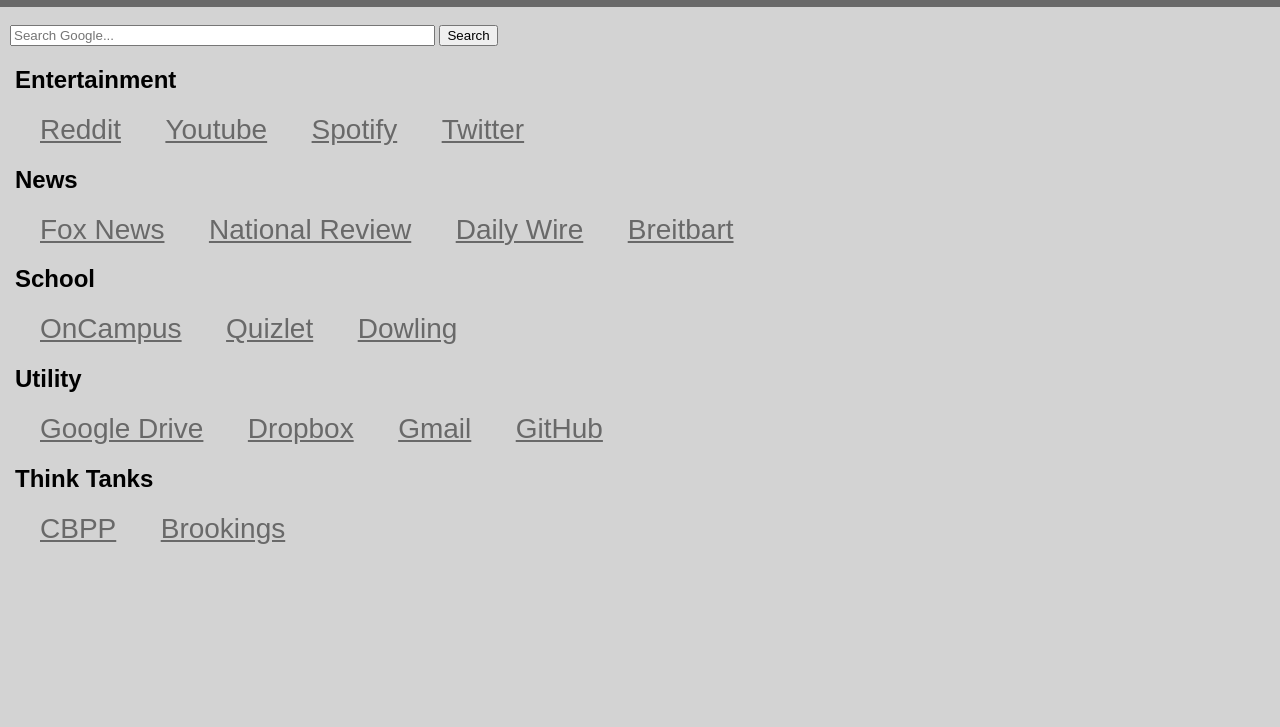
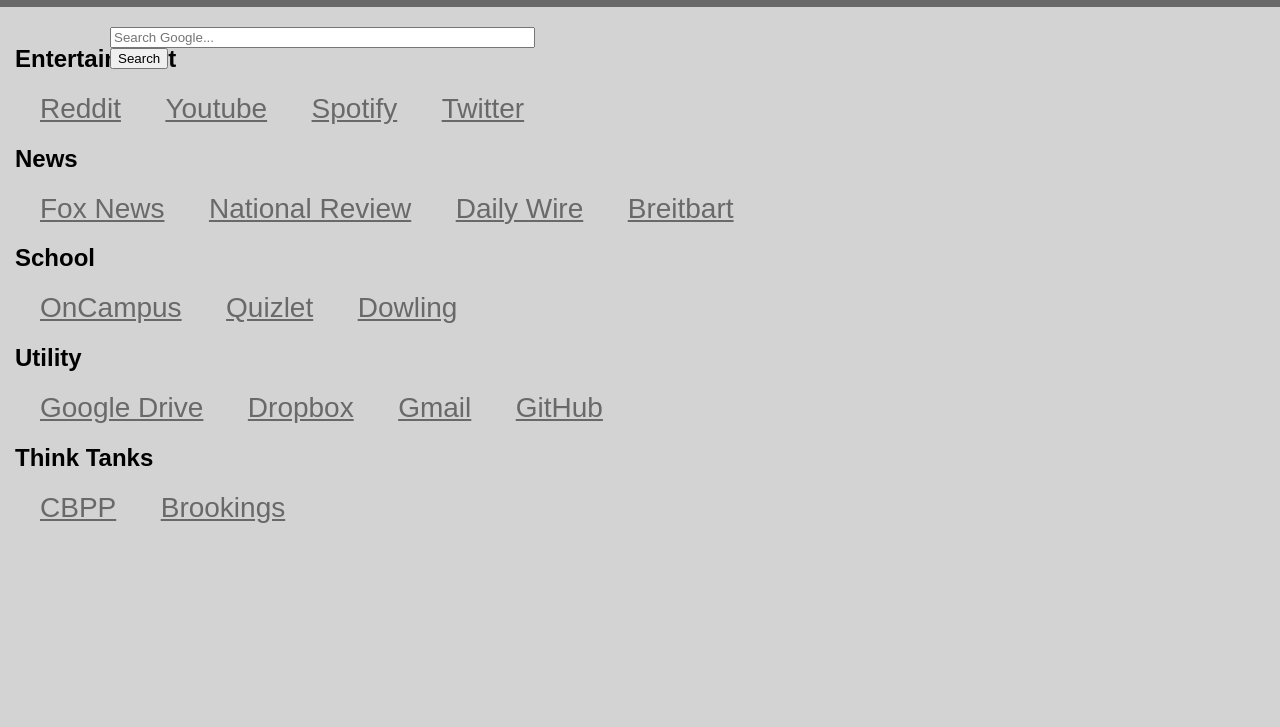
Before and after one commit to ehynnek/EMH.Publish, a plain HTML site: page index.html in a window 1280 px wide. Shown: the part 73-800 px from the top of the page. Drawn offline with Linux system fonts and the light colour scheme.

Commit message:
Fixed extra . error for google search bar resize

```diff
--- a/index.html
+++ b/index.html
@@ -7,7 +7,7 @@
 </head>
 <body>
 	<style>
-		.search . {
+		.search {
 			position:absolute;
 			top: 100px;
 			left:  100px;
```
